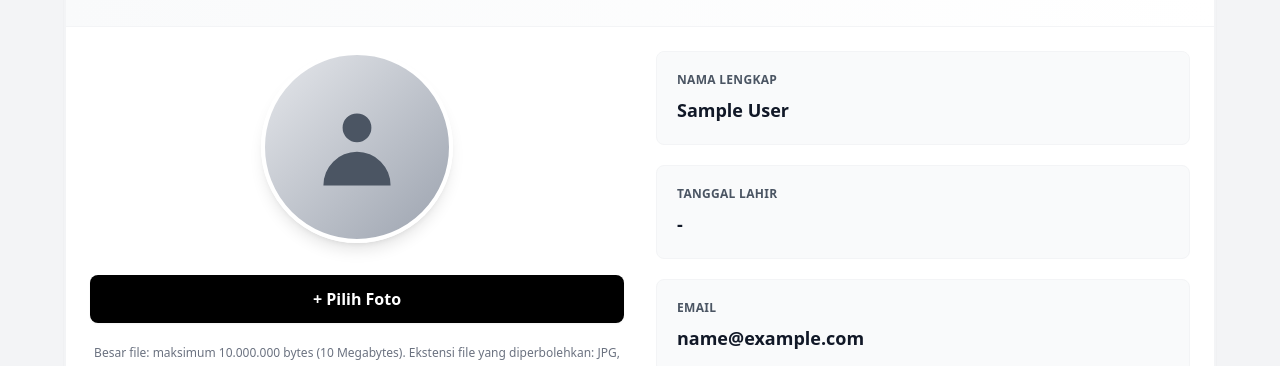
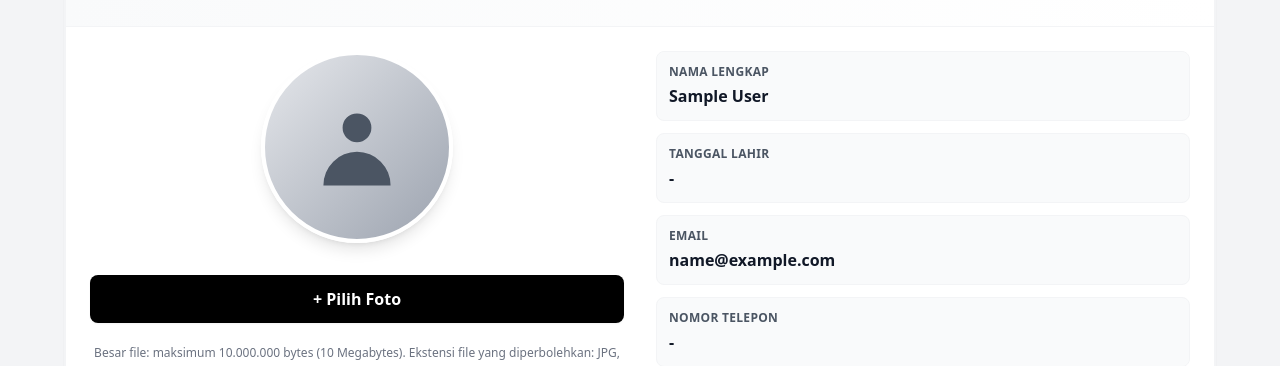
Before and after one commit to devinaresty/kpopickshop, a Vue app in the folder frontend/: page /profile in a window 1280 px wide. Shown: the part 431-797 px from the top of the page. Built offline with nearby package versions, Linux system fonts and the light colour scheme; no server answers; sample sign-in values are in the browser's storage.

Commit message:
fix: enchance styling and layout for profile components

```diff
--- a/frontend/src/modules/profile/components/PersonalProfileTab.vue
+++ b/frontend/src/modules/profile/components/PersonalProfileTab.vue
@@ -42,31 +42,31 @@
             </p>
           </div>
 
-          <div class="space-y-5">
-            <div class="bg-gray-50 rounded-lg p-5 border border-gray-100 hover:border-gray-200 transition-colors">
-              <label class="block text-xs font-semibold text-gray-600 uppercase tracking-wide mb-2">{{ i18nStore.t('personalProfile.fullName') }}</label>
-              <div class="text-lg font-semibold text-gray-900">
+          <div class="space-y-3">
+            <div class="bg-gray-50 rounded-lg p-3 border border-gray-100 hover:border-gray-200 transition-colors">
+              <label class="block text-xs font-semibold text-gray-600 uppercase tracking-wide mb-1">{{ i18nStore.t('personalProfile.fullName') }}</label>
+              <div class="text-base font-semibold text-gray-900">
                 {{ profile?.name }}
               </div>
             </div>
 
-            <div class="bg-gray-50 rounded-lg p-5 border border-gray-100 hover:border-gray-200 transition-colors">
-              <label class="block text-xs font-semibold text-gray-600 uppercase tracking-wide mb-2">{{ i18nStore.t('personalProfile.dateOfBirth') }}</label>
-              <div class="text-lg font-semibold text-gray-900">
+            <div class="bg-gray-50 rounded-lg p-3 border border-gray-100 hover:border-gray-200 transition-colors">
+              <label class="block text-xs font-semibold text-gray-600 uppercase tracking-wide mb-1">{{ i18nStore.t('personalProfile.dateOfBirth') }}</label>
+              <div class="text-base font-semibold text-gray-900">
                 {{ profile?.dateOfBirth ? new Date(profile.dateOfBirth).toLocaleDateString('id-ID') : '-' }}
               </div>
             </div>
 
-            <div class="bg-gray-50 rounded-lg p-5 border border-gray-100 hover:border-gray-200 transition-colors">
-              <label class="block text-xs font-semibold text-gray-600 uppercase tracking-wide mb-2">{{ i18nStore.t('common.email') }}</label>
-              <div class="text-lg font-semibold text-gray-900">
+            <div class="bg-gray-50 rounded-lg p-3 border border-gray-100 hover:border-gray-200 transition-colors">
+              <label class="block text-xs font-semibold text-gray-600 uppercase tracking-wide mb-1">{{ i18nStore.t('common.email') }}</label>
+              <div class="text-base font-semibold text-gray-900">
                 {{ profile?.email }}
               </div>
             </div>
 
-            <div class="bg-gray-50 rounded-lg p-5 border border-gray-100 hover:border-gray-200 transition-colors">
-              <label class="block text-xs font-semibold text-gray-600 uppercase tracking-wide mb-2">{{ i18nStore.t('personalProfile.phoneNumber') }}</label>
-              <div class="text-lg font-semibold text-gray-900">
+            <div class="bg-gray-50 rounded-lg p-3 border border-gray-100 hover:border-gray-200 transition-colors">
+              <label class="block text-xs font-semibold text-gray-600 uppercase tracking-wide mb-1">{{ i18nStore.t('personalProfile.phoneNumber') }}</label>
+              <div class="text-base font-semibold text-gray-900">
                 {{ profile?.phone || '-' }}
               </div>
             </div>
```
